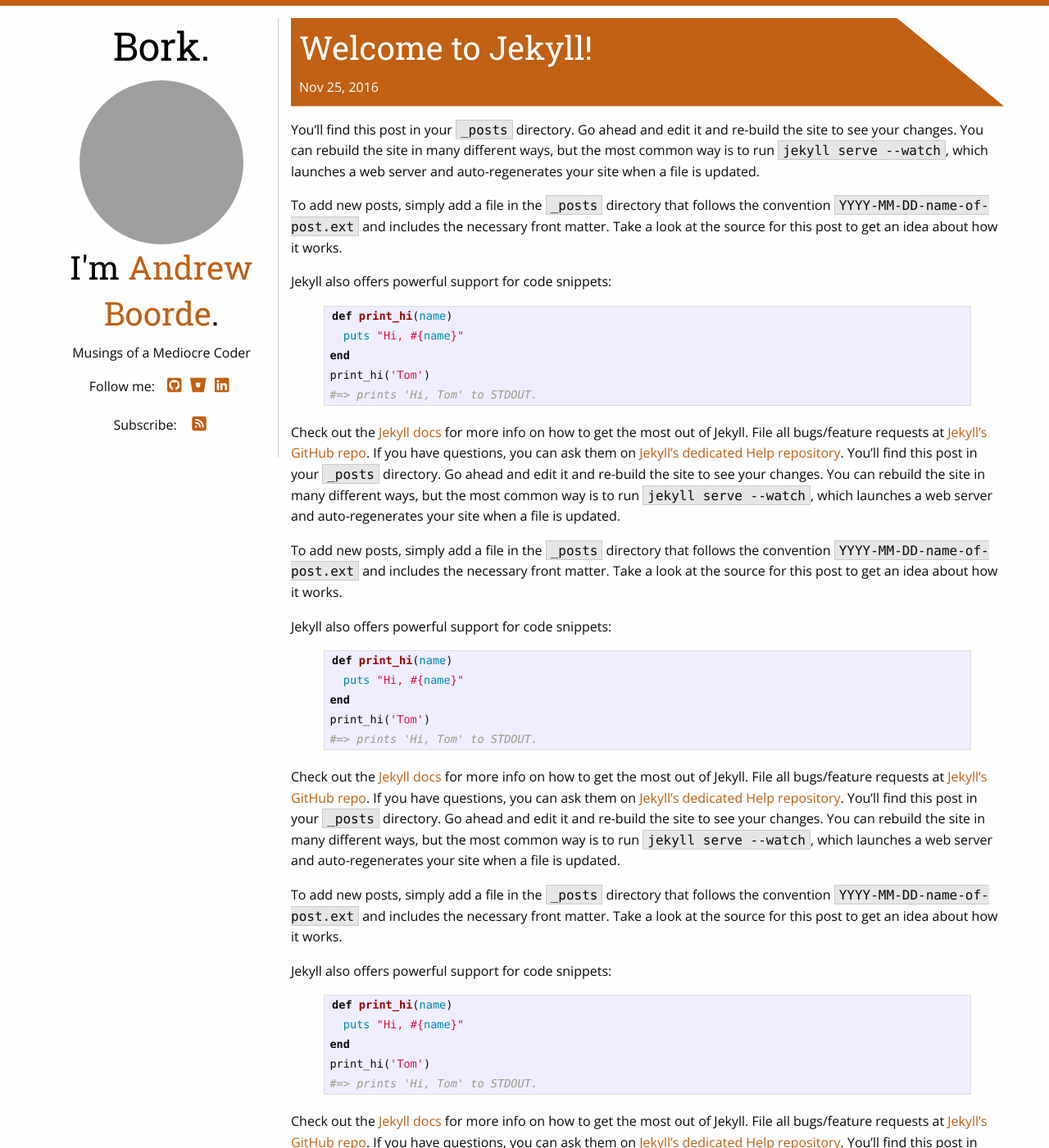
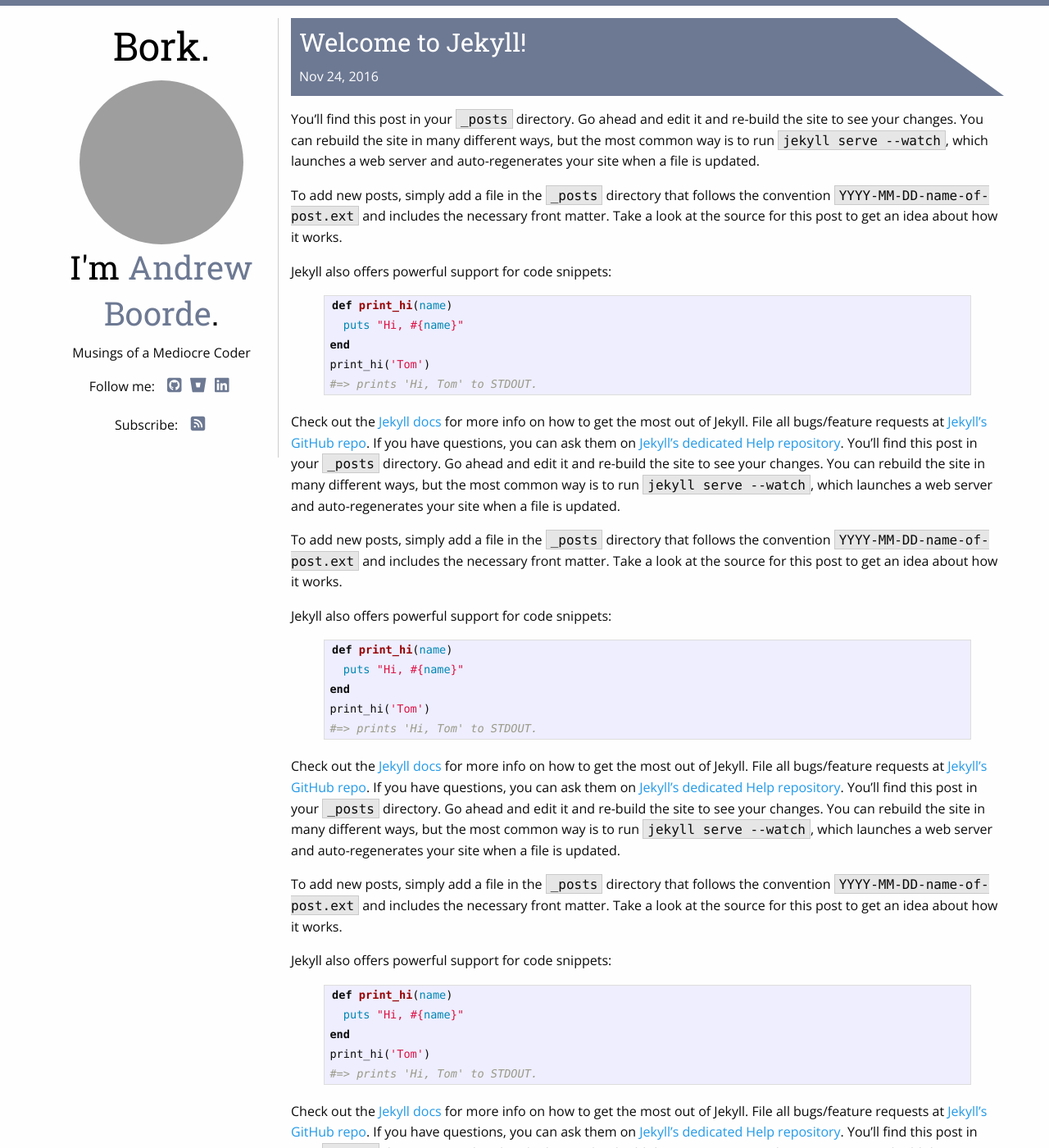
Before and after one commit to andrewboorde/andrewboorde.github.io, a Jekyll site: the page built from _posts/2016-11-24-welcome-to-jekyll.markdown, in a window 1280 px wide and 1400 px high. Shown: the whole window at 82% size. Built offline with Jekyll 4.4.1, drawn with Linux system fonts in a browser that asks for light colours; nearby versions of some CDN libraries; grey boxes are pictures that could not be loaded.

Commit message:
I think its good now

```diff
--- a/_includes/head.html
+++ b/_includes/head.html
@@ -5,6 +5,7 @@
 
     <title>{% if page.title %}{{ page.title }}{% else %}{{ site.title }}{% endif %}</title>
     <meta name="description" content="{{ site.description }}">
+    <link rel="shortcut icon" href="/favicon.png">
     <script type="text/javascript" src="/js/jquery.min.js"></script>
     <script src="https://use.fontawesome.com/22c6262fac.js"></script>
     <link rel="stylesheet" href="{{ "/css/main.css" | prepend: site.baseurl }}">
--- a/_layouts/post.html
+++ b/_layouts/post.html
@@ -4,7 +4,7 @@
 <div class="post">
 
   <header class="post-header">
-    <h2 class="post-header__title">{{ page.title }}</h2>
+    <h3 class="post-header__title">{{ page.title }}</h3>
     <a href="/">
       <i class="home fa fa-home"></i>
     </a>
@@ -15,4 +15,27 @@
     {{ content }}
   </article>
 
+  {% if page.comments %}
+    <div id="disqus_thread"></div>
+    <script>
+
+      /**
+      *  RECOMMENDED CONFIGURATION VARIABLES: EDIT AND UNCOMMENT THE SECTION BELOW TO INSERT DYNAMIC VALUES FROM YOUR PLATFORM OR CMS.
+      *  LEARN WHY DEFINING THESE VARIABLES IS IMPORTANT: https://disqus.com/admin/universalcode/#configuration-variables*/
+      /*
+        var disqus_config = function () {
+          this.page.url = PAGE_URL;  // Replace PAGE_URL with your page's canonical URL variable
+          this.page.identifier = PAGE_IDENTIFIER; // Replace PAGE_IDENTIFIER with your page's unique identifier variable
+        };
+      */
+      (function() { // DON'T EDIT BELOW THIS LINE
+        var d = document, s = d.createElement('script');
+        s.src = '//boorde-blog.disqus.com/embed.js';
+        s.setAttribute('data-timestamp', +new Date());
+        (d.head || d.body).appendChild(s);
+      })();
+    </script>
+    <noscript>Please enable JavaScript to view the <a href="https://disqus.com/?ref_noscript">comments powered by Disqus.</a></noscript>
+  {% endif %}
+
 </div>
--- a/_posts/2016-11-25-welcome-to-jekyll.markdown
+++ b/_posts/2016-11-24-welcome-to-jekyll.markdown
@@ -1,7 +1,7 @@
 ---
 layout: post
 title:  "Welcome to Jekyll!"
-date:   2016-11-25 13:42:40
+date:   2016-11-24 13:42:40
 categories: jekyll update
 ---
 You’ll find this post in your `_posts` directory. Go ahead and edit it and re-build the site to see your changes.<!-- more --> You can rebuild the site in many different ways, but the most common way is to run `jekyll serve --watch`, which launches a web server and auto-regenerates your site when a file is updated.
--- a/css/main.scss
+++ b/css/main.scss
@@ -1,5 +1,6 @@
 ---
 ---
+
 
 // Import partials from `sass_dir` (defaults to `_sass`)
 @import "syntax-highlighting";
@@ -7,17 +8,19 @@
 
 @include foundation-everything;
 
+$site-main-color: #6D7993;
+
 body {
-    border-top: 7px solid #C06014;
+    border-top: 7px solid $site-main-color;
     font-family: 'Open Sans', sans-serif;
 }
 h1,h2,h3 {
     font-family: 'Roboto Slab', serif;
 }
 a {
-    color: #C06014;
+    color: $site-main-color;
     &:hover,&:focus {
-        color: #C06014;
+        color: $site-main-color;
         outline: none;
     }
 }
@@ -69,7 +72,7 @@
         font-weight: 600;
         i {
             font-size: 20px;
-            color: #C06014;
+            color: $site-main-color;
             transition: .15s;
         }
         i:hover {
@@ -95,9 +98,11 @@
         margin: 0 1.25rem;
         color: #A9A9A9;
         font-size: 0.75rem;
+        margin-left: .25rem;
+        margin-right: .5rem;
     }
     li:not(:last-child) {
-        border-bottom: 2px dotted #C06014;
+        border-bottom: 2px dotted $site-main-color;
         padding-bottom: .55rem;
     }
     p {
@@ -110,12 +115,14 @@
         font-size: 0.75rem;
     }
     &__button {
-
+        color: $site-main-color !important;
+        border-color: $site-main-color !important;
+        border-radius: 5px;
     }
 }
 .post-header {
     color: #fff;
-    background: #C06014;
+    background: $site-main-color;
     padding-left: 10px;
     @include breakpoint(medium) {
         -webkit-clip-path: polygon(0 0, 0 100%, 100% 100%, 85% 0);
@@ -138,7 +145,7 @@
     }
 }
 .page-heading {
-    background: #C06014;
+    background: $site-main-color;
     color: #fff;
     padding-left: 10px;
     padding-top: 20px;
@@ -166,16 +173,21 @@
         width: 25px;
     }
     span {
-        margin-right: 15px;
+        margin-right: 12px;
         display: inline-block;
         align-self: center;
     }
     i {
         font-size: 20px;
-        color: #C06014;
+        color: $site-main-color;
         transition: .15s;
     }
     i:hover {
         font-size: 30px;
     }
 }
+.post-content {
+    a {
+        color: #2199e8;
+    }
+}
--- a/index.html
+++ b/index.html
@@ -12,11 +12,12 @@
         <h4>
           <a class="post-link" href="{{ post.url | prepend: site.baseurl }}">{{ post.title }}</a>
         </h4>
+        <i class="fa fa-calendar" aria-hidden="true"></i>
         <span class="post-meta">{{ post.date | date: "%b %-d, %Y" }}</span>
         {% if post.content contains '<!-- more -->' %}
           <p class="post-list__content">{{ post.content | split:'<!-- more -->' | first }}
           </p>
-          <a href="{{ post.url }}"class="btn btn-primary btn-sm post-list__button">Read More</a>
+          <a href="{{ post.url }}"class="post-list__button">Read More</a>
           {% else %}
             {{ post.content }}
         {% endif %}
```
Also changed, not shown: _posts/2016-11-25-getting-started-jekyll-foundation.md (added, +20 -0 lines), _posts/2016-11-26-getting-started-jekyll-foundation.md (deleted, +0 -11 lines), README.md, favicon.png (added).
